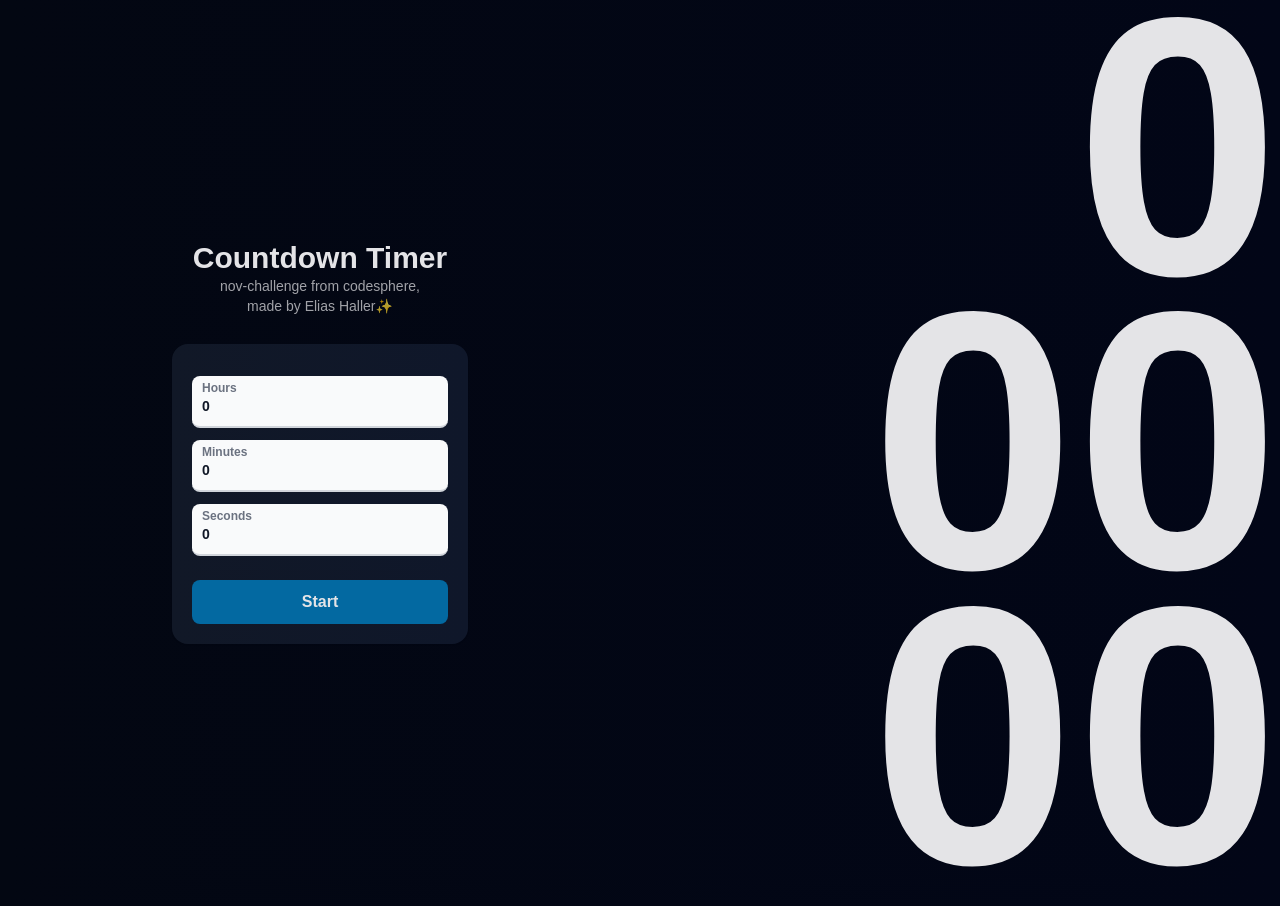
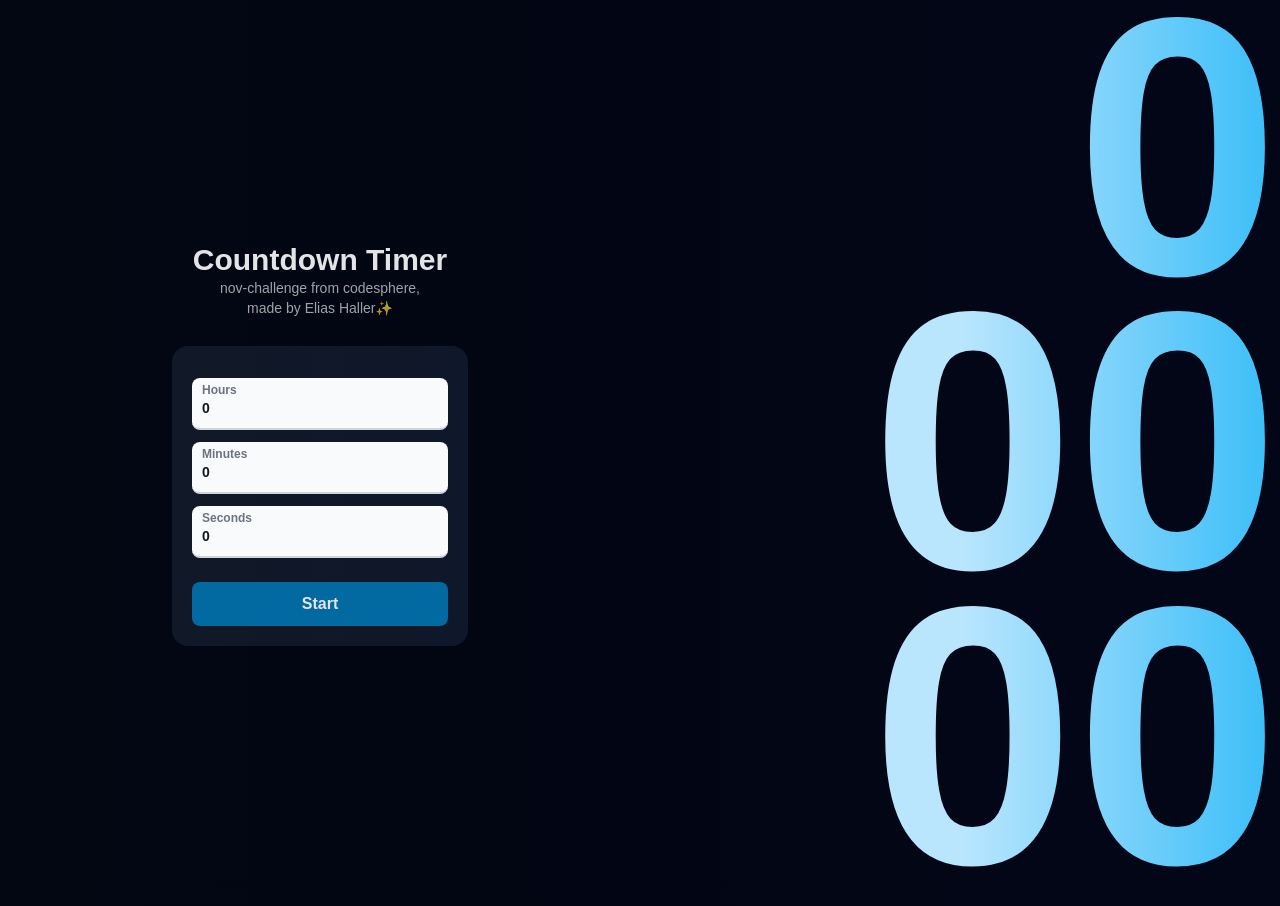
Before and after one commit to eliiiaaas/countdown, a SvelteKit app: page / in a window 1280 px wide. Shown: the top 906 px of the page. Built offline with nearby package versions, Linux system fonts and the light colour scheme.

Commit message:
gradient text

```diff
--- a/src/routes/+page.svelte
+++ b/src/routes/+page.svelte
@@ -124,7 +124,7 @@
 
 	<!-- Display the countdown timer -->
 	<div class="basis-1/2">
-		<h2 class="text-maxxl font-black text-right">
+		<h2 class="text-maxxl font-black text-right bg-gradient-to-r pb-1 from-sky-200 via-sky-200 to-sky-400 text-transparent bg-clip-text">
 			<div>{hours}</div>
 			<div>{minutes < 10 ? `0${minutes}` : minutes}</div>
 			<div>{seconds < 10 ? `0${seconds}` : seconds}</div>
```
